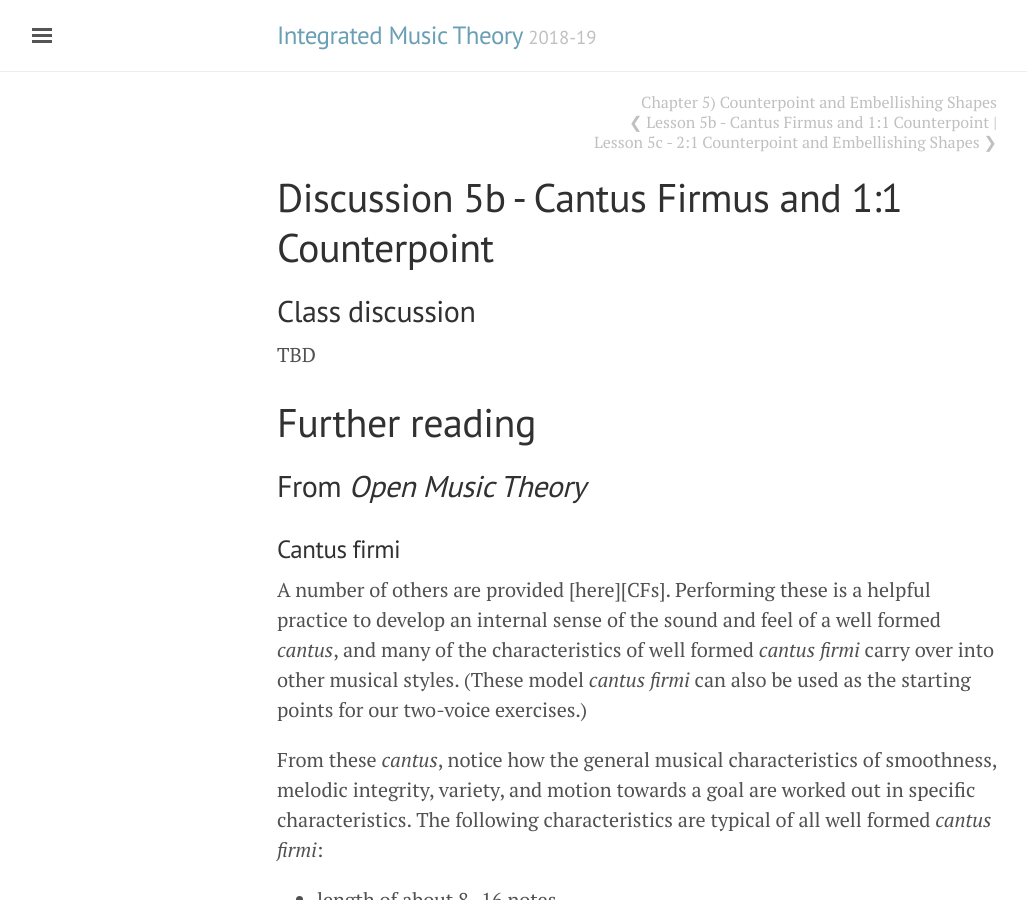
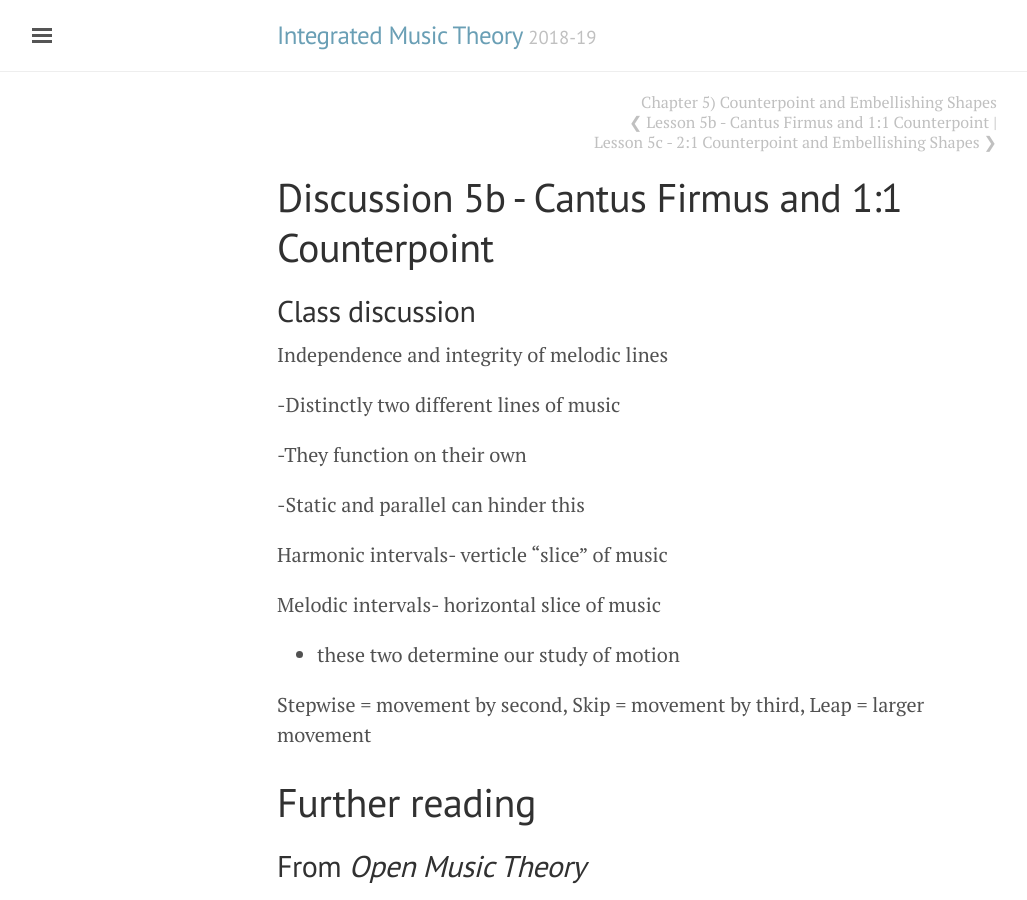
Before and after one commit to intmus/inttheory19-20, a Jekyll site: the page built from _05-counterpoint-embell-shapes/b2-cantfirmand1st.md, in a window 1280 px wide and 900 px high. Shown: the whole window, without its empty margins (3-1030 px from the left). Built offline with Jekyll 4.4.1, drawn with Linux system fonts in a browser that asks for light colours.

Commit message:
Update b2-cantfirmand1st.md

```diff
--- a/_05-counterpoint-embell-shapes/b2-cantfirmand1st.md
+++ b/_05-counterpoint-embell-shapes/b2-cantfirmand1st.md
@@ -5,7 +5,23 @@ title: Discussion 5b - Cantus Firmus and 1:1 Counterpoint
 
 ## Class discussion
 
-TBD
+Independence and integrity of melodic lines
+
+-Distinctly two different lines of music
+
+-They function on their own
+
+-Static and parallel can hinder this
+
+Harmonic intervals- verticle "slice" of music
+
+Melodic intervals- horizontal slice of music
+
+- these two determine our study of motion
+
+Stepwise = movement by second,
+Skip = movement by third,
+Leap = larger movement
 
 # Further reading
 
```
